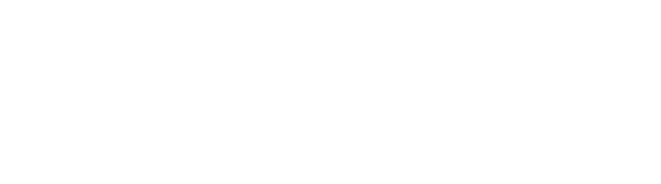
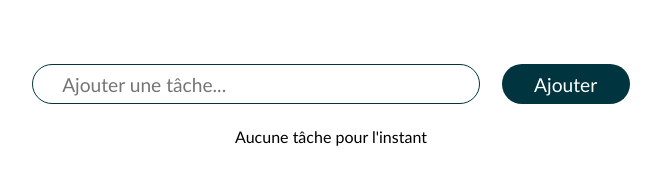
Before and after one commit to ZanaSiaka/TodoList_Project, a plain HTML site: page index.html in a window 1280 px wide. Shown: the whole page, without its empty margins (309-970 px from the left). Drawn offline with Linux system fonts and the light colour scheme.

Commit message:
Save CSS

```diff
--- a/index.html
+++ b/index.html
@@ -1,13 +1,27 @@
 <!DOCTYPE html>
-<html lang="en">
+<html lang="fr">
 <head>
     <meta charset="UTF-8">
     <meta name="viewport" content="width=device-width, initial-scale=1.0">
     <title>TodoList_Project</title>
     <link rel="stylesheet" href="style.css">
-    <script src="main.js" defer></script>
+
 </head>
 <body>
+    <form id="form">
+        <input type="text" placeholder="Ajouter une tâche...">
+        <button type="submit">Ajouter</button>
+    </form>
 
+    <div id="0tache">
+        Aucune tâche pour l'instant
+    </div>
+
+    <ol id="taches">
+
+    </ol>
+
+
+    <script src="main.js" defer></script>
 </body>
 </html>
--- a/main.js
+++ b/main.js
@@ -0,0 +1 @@
+zana.innerHTML = "<i>Bonsoir la Guinée Equatoriale</i>"
--- a/style.css
+++ b/style.css
@@ -4,3 +4,41 @@
     box-sizing: border-box;
     font-family: 'Roboto Mono', 'Gill Sans MT', Calibri, 'Trebuchet MS', sans-serif
 }
+
+body{
+    width: 100vw;
+    height: 100vh;
+    display: flex;
+    flex-direction: column;
+    align-content: space-evenly;
+    align-items: center;
+}
+
+form{
+    padding-top: 4em;
+    border: none;
+    width: 50%;
+    display: flex;
+    justify-content: space-evenly;
+    align-items: start;
+}
+
+form input{
+    width: 70%;
+    height: 7%;
+    padding: 1em 1.5em;
+    font-size: 1.2em;
+    border-radius: 4em;
+    border: #00353f 1px solid;
+    color: #00353f;
+}
+
+form button{
+    width: 20%;
+    height: 40px;
+    font-size: 1.2em;
+    background-color: #00353f;
+    color: white;
+    border: none;
+    border-radius: 4em;
+}
```
